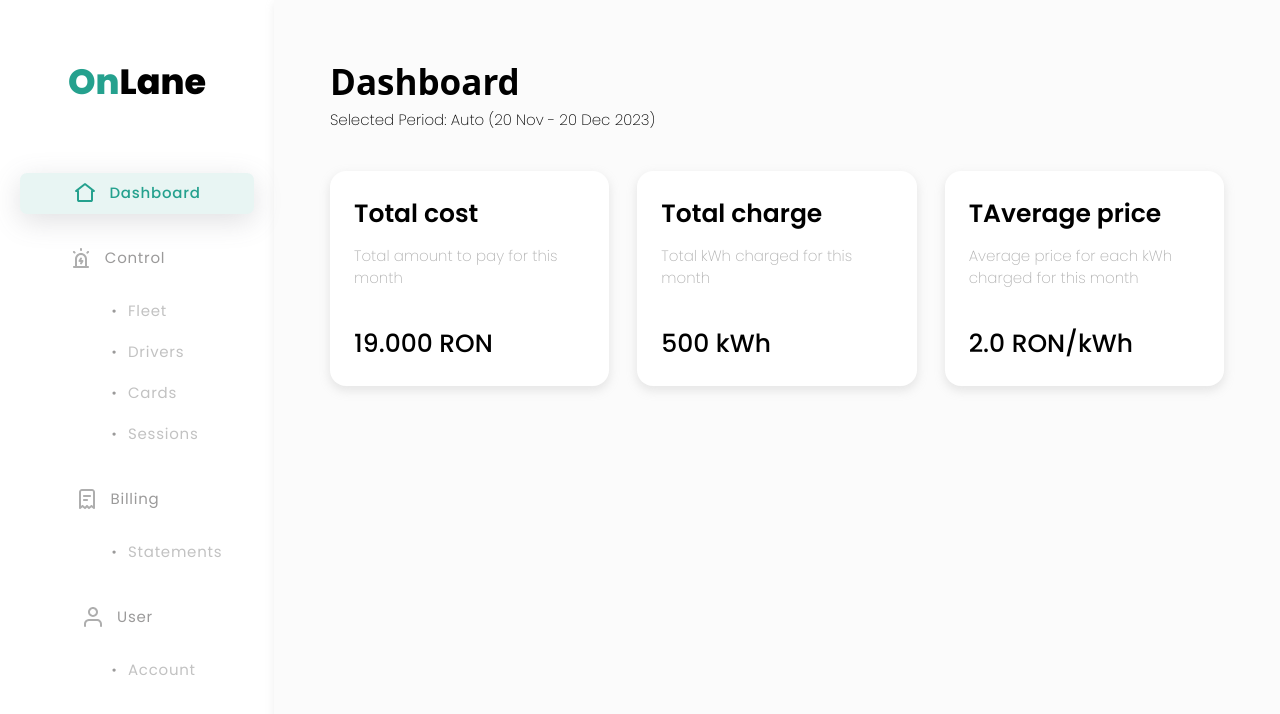
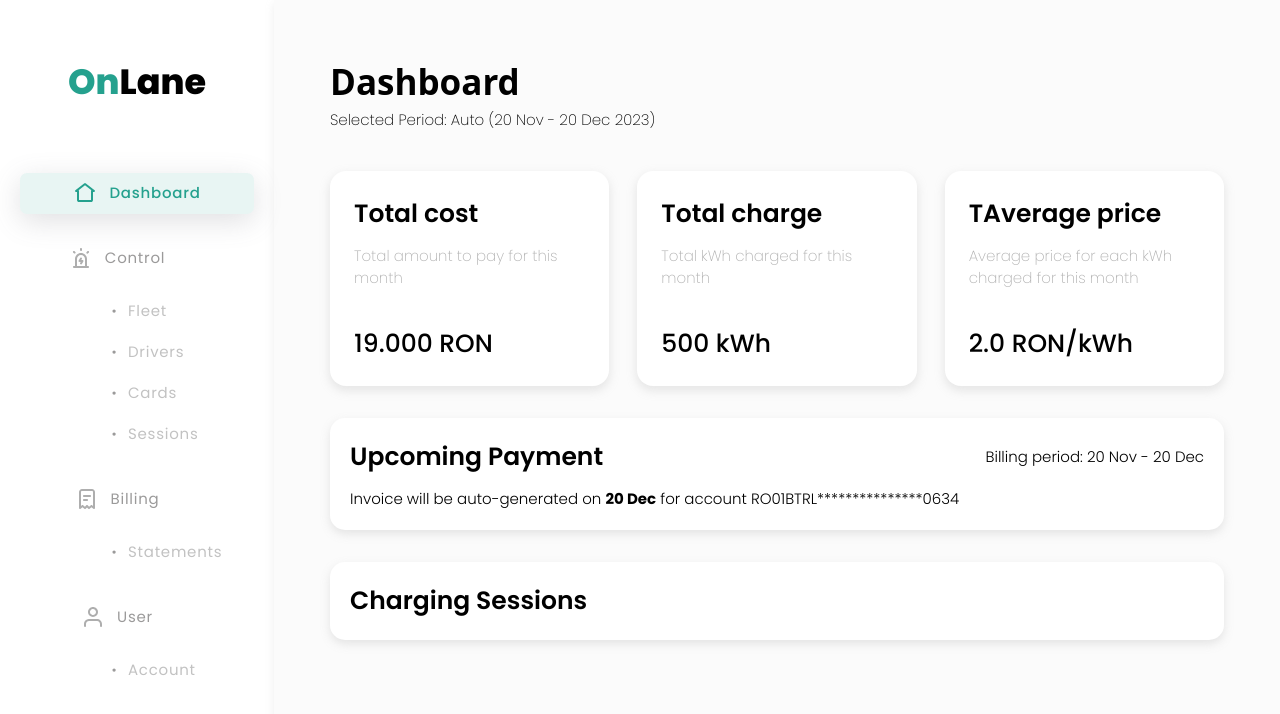
Before and after one commit to gulnabi-afridi/onlane-app, a React (Create React App) app: page /dashboard in a window 1280 px wide. Shown: the top 714 px of the page. Built offline with nearby package versions, Linux system fonts and the light colour scheme.

Commit message:
upcomming payement ui made

```diff
--- a/src/components/dashboard/Dashboard/Dashboard.jsx
+++ b/src/components/dashboard/Dashboard/Dashboard.jsx
@@ -24,6 +24,29 @@ const Dashboard = () => {
           );
         })}
       </div>
+      {/* upcomming payment ---->  */}
+      <div className='w-full flex flex-col gap-3 my-8 p-5 bg-white-main rounded-[15px] uiShadow1'>
+        <div className='w-full flex justify-between items-center'>
+          <Typography.H2 styles='text-black-main font-poppins font-semibold'>
+            Upcoming Payment
+          </Typography.H2>
+          <Typography.MediumText styles='text-black-main font-poppins font-light'>
+            Billing period: 20 Nov - 20 Dec
+          </Typography.MediumText>
+        </div>
+        <Typography.MediumText styles='text-black-main font-poppins font-light'>
+          Invoice will be auto-generated on{' '}
+          <span className='font-bold'> 20 Dec</span> for account
+          RO01BTRL***************0634
+        </Typography.MediumText>
+      </div>
+
+      {/* charging sessions section -------->  */}
+      <div className='w-full flex flex-col bg-white-main rounded-[15px] uiShadow1 p-5'>
+        <Typography.H2 styles='text-black-main font-poppins font-semibold'>
+          Charging Sessions
+        </Typography.H2>
+      </div>
     </div>
   );
 };
--- a/src/index.css
+++ b/src/index.css
@@ -20,3 +20,7 @@
 .widgetSha {
   box-shadow: 0px 4px 10px 1px rgba(173, 170, 170, 0.25);
 }
+
+.uiShadow1 {
+  box-shadow: 0px 4px 10px 0px rgba(163, 163, 163, 0.25);
+}
```
